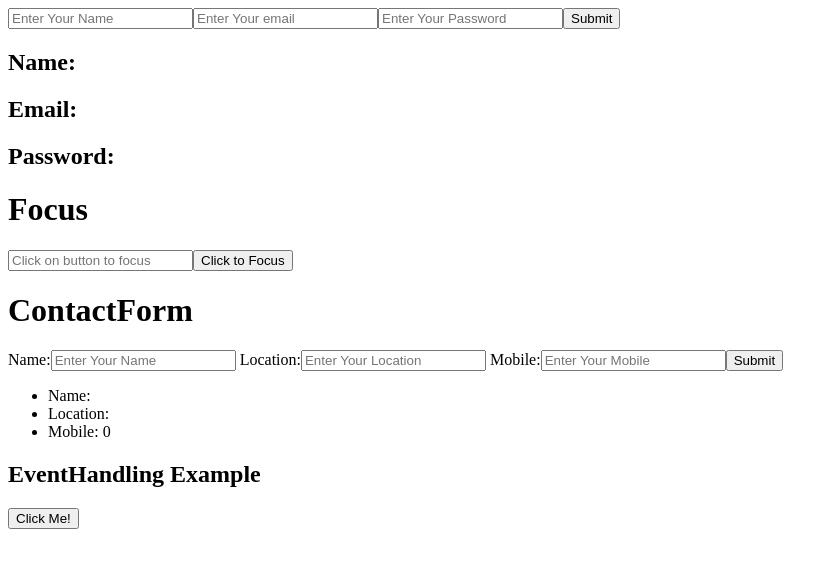
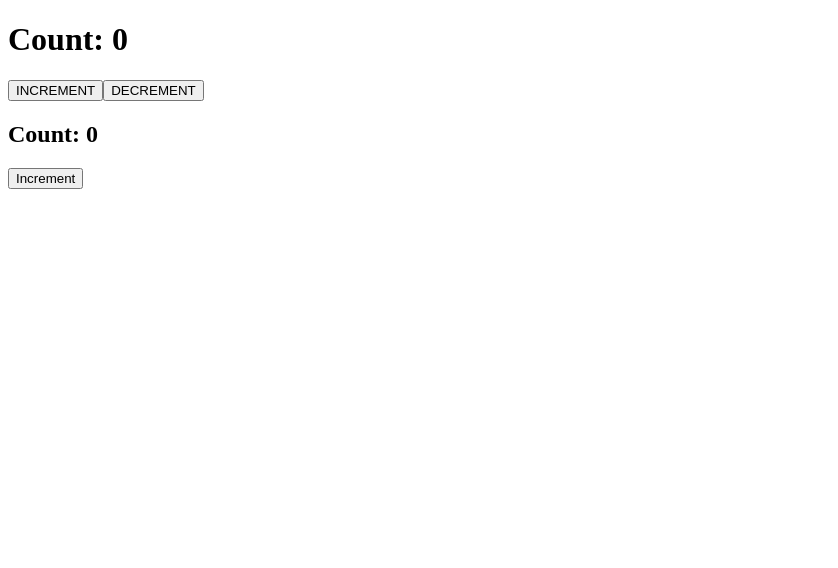
Before and after one commit to yashuyouwaraj/React-Learning, a React (Vite) app in the folder 03-React-w-typescript/: page / in a window 1280 px wide. Shown: the top 568 px of the page, without its empty margins (0-838 px from the left). Built offline with nearby package versions, Linux system fonts and the light colour scheme.

Commit message:
useReducer

```diff
--- a/03-React-w-typescript/src/App.tsx
+++ b/03-React-w-typescript/src/App.tsx
@@ -13,6 +13,10 @@ import Form from './components/Form'
 import FocusInput from './components/FocusInput'
 import ContactForm from './components/ContactForm'
 import EventHandling from './components/EventHandling'
+import MyComponents from './components/MyComponents'
+import MyProvider from './components/MyContext'
+import Counters from './components/Counters'
+import CounterReducer from './components/CounterReducer'
 
 // const App = () => {
 //   return (
@@ -50,13 +54,32 @@ import EventHandling from './components/EventHandling'
 // }
 
 
+// const App = () => {
+//   return (
+//     <div>
+//       <Form />
+//       <FocusInput />
+//       <ContactForm />
+//       <EventHandling />
+//     </div>
+//   )
+// }
+
+
+// const App = () => {
+//   return (
+//     <MyProvider>
+//       <MyComponents />
+//     </MyProvider>
+//   )
+// }
+
+
 const App = () => {
   return (
     <div>
-      <Form />
-      <FocusInput />
-      <ContactForm />
-      <EventHandling />
+      <Counters />
+      <CounterReducer />
     </div>
   )
 }
--- /dev/null
+++ b/03-React-w-typescript/src/components/CounterReducer.tsx
@@ -0,0 +1,25 @@
+import { useReducer } from "react"
+
+type State={count:number}
+type Action = {type:"Increment"}
+
+const reducer=(state:State,action:Action):State=>{
+  switch (action.type) {
+    case "Increment":
+      return {count:state.count+1}
+    default:
+      return state
+  }
+}
+
+const CounterReducer = () => {
+  const [state,dispatch]=useReducer(reducer,{count:0})
+  return (
+    <div>
+      <h2>Count: {state.count}</h2>
+      <button onClick={()=>dispatch({type:"Increment"})}>Increment</button>
+    </div>
+  )
+}
+
+export default CounterReducer
--- /dev/null
+++ b/03-React-w-typescript/src/components/Counters.tsx
@@ -0,0 +1,28 @@
+import React, { useReducer } from 'react'
+
+type State={count:number};
+type Action={type:"INCREMENT"}|{type:"DECREMENT"};
+
+const reducer=(state:State,action:Action):State =>{
+    switch (action.type) {
+        case "INCREMENT":
+            return {count:state.count+1}
+        case "DECREMENT":
+            return {count:state.count-1}
+        default:
+            return state;
+    }
+}
+
+const Counters = () => {
+    const [state,dispatch]=useReducer(reducer,{count:0});
+  return (
+    <div>
+        <h1>Count: {state.count}</h1>
+        <button onClick={()=>dispatch({type: "INCREMENT"})}>INCREMENT</button>
+        <button onClick={()=>dispatch({type: "DECREMENT"})}>DECREMENT</button>
+    </div>
+  )
+}
+
+export default Counters
--- /dev/null
+++ b/03-React-w-typescript/src/components/MyComponents.tsx
@@ -0,0 +1,16 @@
+import { useContext } from "react"
+import { MyContext } from "./MyContext"
+
+
+const MyComponents:React.FC = () => {
+    const {count,increment,decrement}=useContext(MyContext)
+  return (
+    <div>
+        <p>Count: {count}</p>
+        <button onClick={increment}>Increment</button>
+        <button onClick={decrement}>Decrement</button>
+    </div>
+  )
+}
+
+export default MyComponents
--- /dev/null
+++ b/03-React-w-typescript/src/components/MyContext.tsx
@@ -0,0 +1,37 @@
+import React, { createContext, useState, type FC, type ReactNode } from 'react'
+
+interface MyContextProps{
+    count:number;
+    increment: ()=>void;
+    decrement: ()=>void;
+}
+
+export const MyContext = createContext<MyContextProps>({
+  count:0,
+  increment: ()=>{},
+  decrement: ()=>{},
+})
+
+interface MyProviderProps{
+  children:ReactNode
+}
+
+const MyProvider: FC<MyProviderProps>=({children})=>{
+  const [count,setCount]=useState(0);
+
+  const increment = ()=>{
+    setCount(count+1);
+  }
+
+  const decrement = ()=>{
+    setCount(count-1);
+  }
+
+  return (
+    <MyContext.Provider value={{count,increment,decrement}}>
+      {children}
+    </MyContext.Provider>
+  )
+}
+
+export default MyProvider;
--- a/03-React-w-typescript/src/components/ReusableAdminInfo.tsx
+++ b/03-React-w-typescript/src/components/ReusableAdminInfo.tsx
@@ -1,5 +1,5 @@
-import React from 'react'
-import ReusableUserInfo, { type UserInfo } from './ReusableUserInfo'
+
+import { type UserInfo } from './ReusableUserInfo'
 
 type AdminInfo=UserInfo & {
     role:string ;
--- a/03-React-w-typescript/src/components/ReusableUserInfo.tsx
+++ b/03-React-w-typescript/src/components/ReusableUserInfo.tsx
@@ -1,4 +1,4 @@
-import React from 'react'
+
 
 export type UserInfo={
     id:number ;
--- a/03-React-w-typescript/src/components/UserInfo.tsx
+++ b/03-React-w-typescript/src/components/UserInfo.tsx
@@ -1,4 +1,4 @@
-import React from 'react'
+
 import type { Info } from '../types'
 
 const UserInfo = ({ user }: { user: Info }) => {
```
